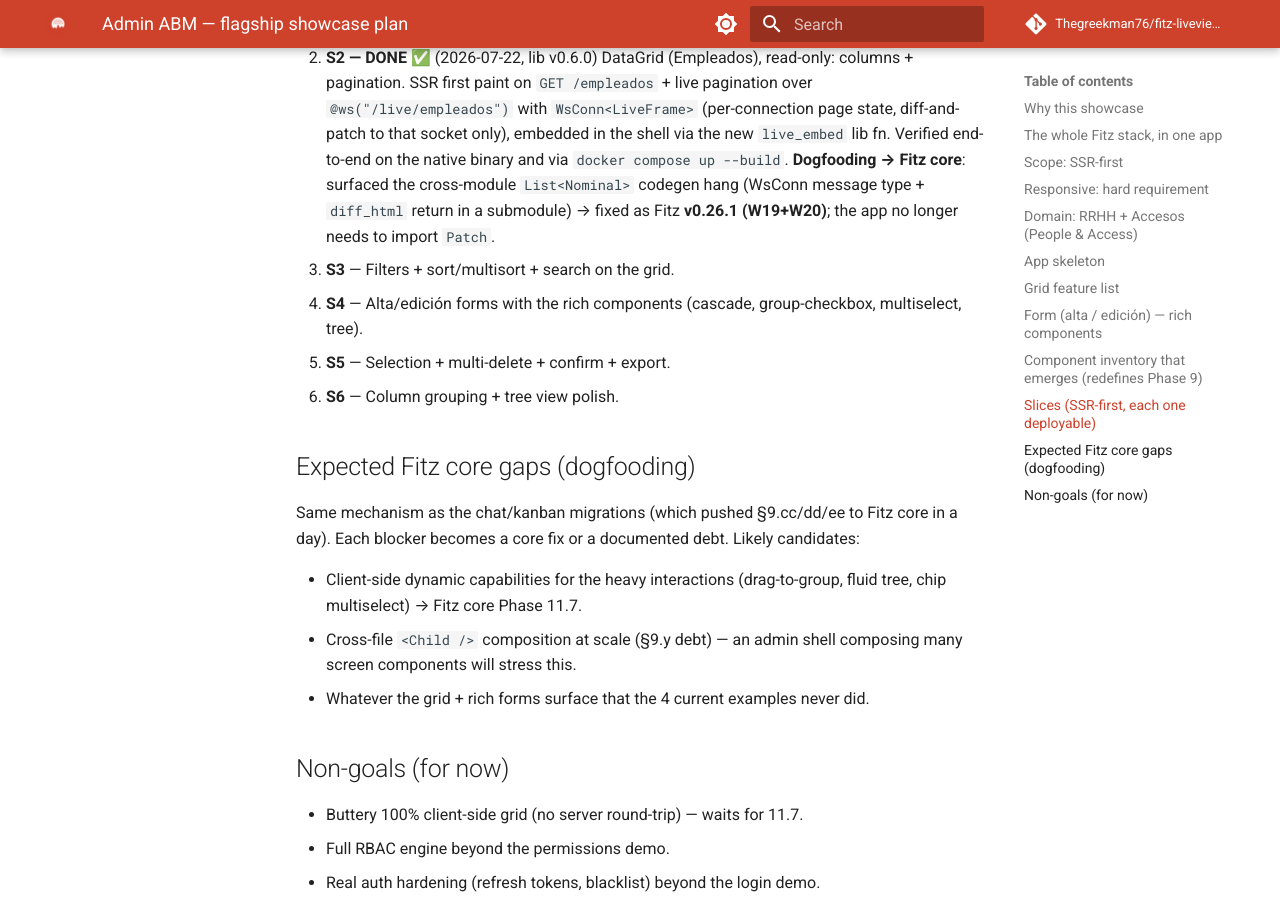
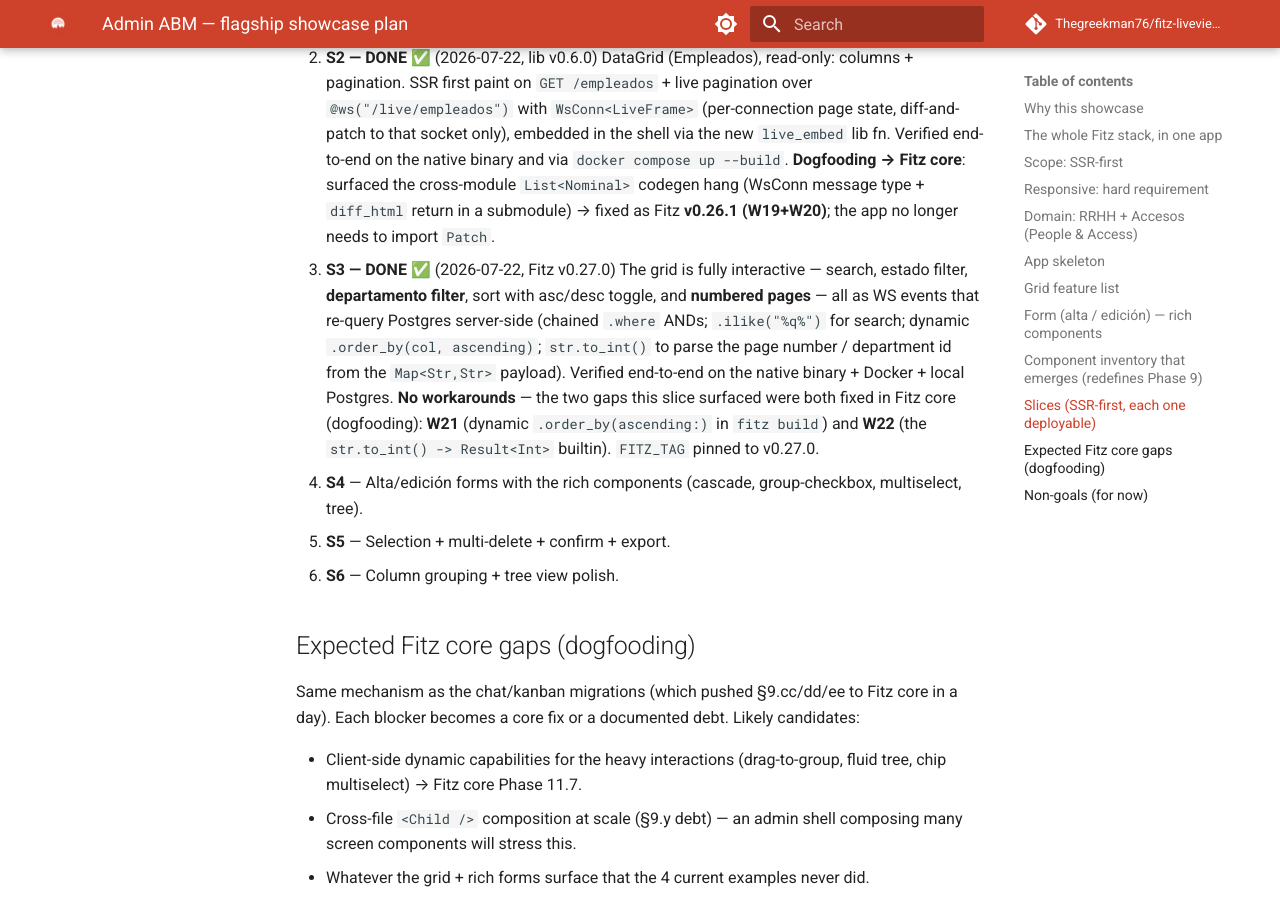
Before and after one commit to Thegreekman76/fitz-liveviews, an MkDocs documentation site: the page built from docs/showcase-admin-abm-plan.md, in a window 1280 px wide and 900 px high, scrolled down 4019 px. Built offline with MkDocs 1.6.1 and Material for MkDocs 9.7.7, drawn with Linux system fonts in a browser that asks for light colours; comment, search, counter and statistics services are not loaded.

Commit message:
feat(showcase): Admin ABM Slice 3 — grid con search + filtros + sort + páginas numeradas
El DataGrid de Empleados ahora es totalmente interactivo, todo como eventos WS
que re-consultan Postgres server-side:
- Search (ilike sobre nombre/email/cargo)
- Filtro por estado (Todos/Activos/Inactivos)
- Filtro por departamento (pills)
- Sort por header clickeable con toggle asc/desc
- Páginas numeradas + first/prev/next

Dogfooding → Fitz core (sin workarounds): los dos gaps que destapó el slice se
arreglaron en el lenguaje — dynamic .order_by(ascending:) (W21) y el builtin
str.to_int() (W22), ambos en Fitz v0.27.0. FITZ_TAG pineado a v0.27.0.

Verificado end-to-end: binario nativo + Postgres real. No toca la lib.

```diff
--- a/docs/showcase-admin-abm-plan.md
+++ b/docs/showcase-admin-abm-plan.md
@@ -145,7 +145,17 @@ Companion UI library from **8 basic components** to **~22-25**:
    Fitz core**: surfaced the cross-module `List<Nominal>` codegen hang
    (WsConn message type + `diff_html` return in a submodule) → fixed as
    Fitz **v0.26.1 (W19+W20)**; the app no longer needs to import `Patch`.
-3. **S3** — Filters + sort/multisort + search on the grid.
+3. **S3 — DONE** ✅ (2026-07-22, Fitz v0.27.0) The grid is fully interactive
+   — search, estado filter, **departamento filter**, sort with asc/desc
+   toggle, and **numbered pages** — all as WS events that re-query Postgres
+   server-side (chained `.where` ANDs; `.ilike("%q%")` for search; dynamic
+   `.order_by(col, ascending)`; `str.to_int()` to parse the page number /
+   department id from the `Map<Str,Str>` payload). Verified end-to-end on
+   the native binary + Docker + local Postgres. **No workarounds** — the two
+   gaps this slice surfaced were both fixed in Fitz core (dogfooding):
+   **W21** (dynamic `.order_by(ascending:)` in `fitz build`) and **W22**
+   (the `str.to_int() -> Result<Int>` builtin). `FITZ_TAG` pinned to
+   v0.27.0.
 4. **S4** — Alta/edición forms with the rich components (cascade,
    group-checkbox, multiselect, tree).
 5. **S5** — Selection + multi-delete + confirm + export.
```
Also changed, not shown: 4 other files.
